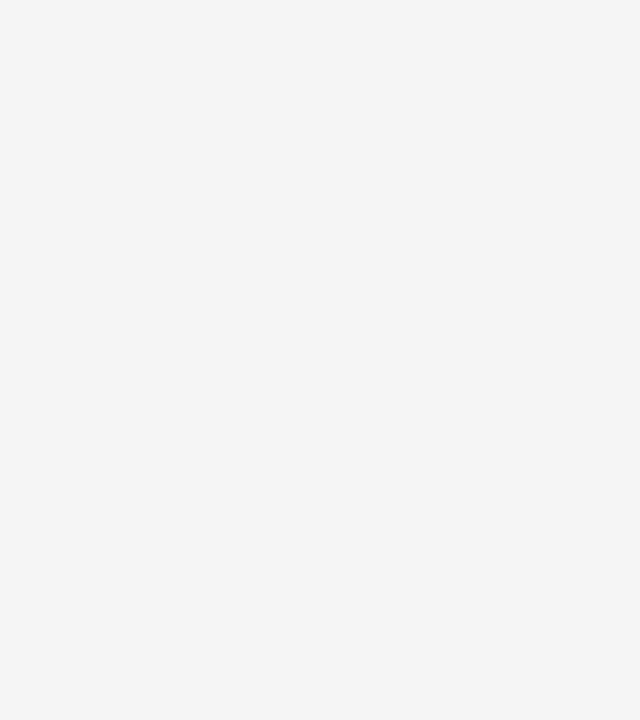
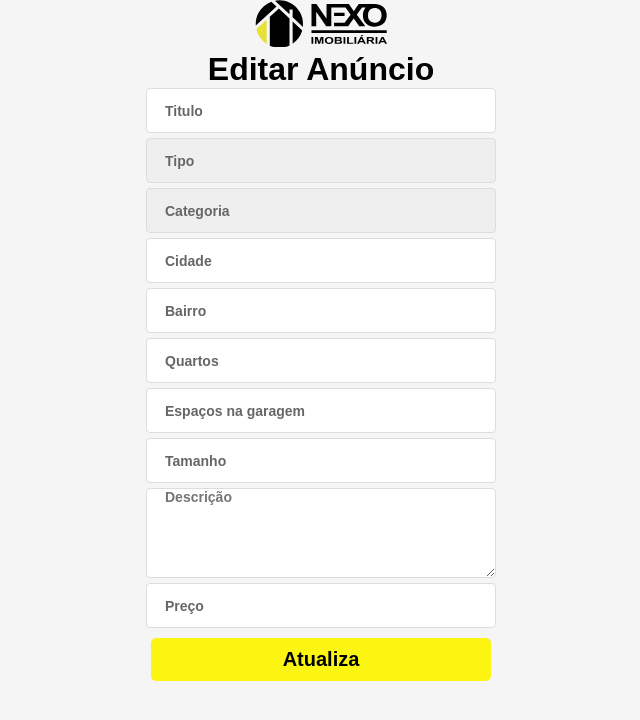
Before and after one commit to gabrielrab/nexo-front-end, a React (Create React App) app: page /edit/1 in a window 1280 px wide. Shown: the top 720 px of the page, without its empty margins (319-959 px from the left). Built offline with nearby package versions, Linux system fonts and the light colour scheme; no server answers; sample sign-in values are in the browser's storage.

Commit message:
Add edit page

```diff
--- a/src/pages/Dashborad.js
+++ b/src/pages/Dashborad.js
@@ -57,7 +57,7 @@ export default function({ match, history }) {
                 })}
               </label>
               <div>
-                <Link to="/">
+                <Link to={`/edit/${product._id}`}>
                   <button className="btn-das">Editar</button>
                 </Link>
                 <button
--- /dev/null
+++ b/src/pages/Edit.js
@@ -0,0 +1,151 @@
+import React, { useState, useEffect } from "react";
+import { Link } from "react-router-dom";
+import { ToastContainer, toast } from "react-toastify";
+import "react-toastify/dist/ReactToastify.css";
+
+import "./Create.css";
+import api from "../services/api";
+import useForm from "../hooks/useForms";
+
+import logo from "../assets/logo.svg";
+
+export default function({ match }) {
+  const { id } = match.params;
+  const [product, setProduct] = useState([]);
+  const [{ values }, handleChange, handleSubmit] = useForm();
+
+  useEffect(() => {
+    async function loadProduct() {
+      const { data } = await api.get(`/product/${id}`);
+      debugger;
+      setProduct(data.product);
+    }
+    loadProduct();
+  }, [id]);
+
+  const onSubmit = async e => {
+    e.preventDefault();
+  };
+
+  async function enviarProduto() {
+    const formData = new FormData();
+    formData.append("label", values["label"]);
+    formData.append("option", values["option"]);
+    formData.append("category", values["category"]);
+    formData.append("city", values["city"]);
+    formData.append("district", values["district"]);
+    formData.append("bedrooms", values["bedrooms"]);
+    formData.append("parkingSpaces", values["parkingSpaces"]);
+    formData.append("size", values["size"]);
+    formData.append("description", values["description"]);
+    formData.append("price", values["price"]);
+
+    try {
+      //#Parei na parte que tenho que enviar para o banco de dados as alteracoes ...
+      //Problema identificado = formData esta assumindo valores errados...
+      debugger;
+      const response = await api
+        .put(`/product/${id}`, formData)
+        .then(res => {
+          toast.success("Anúncio Editado!");
+        })
+        .catch(err => {
+          toast.error(
+            "Erro! Tente novamente mais tarde, ou contate o desenvolvedor"
+          );
+        });
+      console.log(response);
+    } catch (error) {
+      console.log(error);
+    }
+  }
+
+  return (
+    <div className="create-container">
+      <Link to="/">
+        <img src={logo} alt="Nexo" />
+      </Link>
+      <h1>Editar Anúncio</h1>
+      <form onSubmit={handleSubmit(enviarProduto)}>
+        <div className="form-group">
+          <ToastContainer />
+        </div>
+        <input
+          name="label"
+          placeholder="Titulo"
+          defaultValue={product.label}
+          onChange={handleChange}
+          required
+        />
+        <select
+          name="option"
+          onchange={handleChange}
+          defaultValue={product.option}
+        >
+          <option hidden>Tipo</option>
+          <option value="alugar">Alugar</option>
+          <option value="comprar">Comprar</option>
+        </select>
+        <select
+          name="category"
+          onChange={handleChange}
+          value={product.category}
+        >
+          <option hidden>Categoria</option>
+          <option>Casa</option>
+          <option>Apartamento</option>
+          <option>Lote</option>
+        </select>
+        <input
+          name="city"
+          placeholder="Cidade"
+          onChange={handleChange}
+          defaultValue={product.city}
+        />
+        <input
+          name="district"
+          placeholder="Bairro"
+          onChange={handleChange}
+          defaultValue={product.district}
+        />
+        <input
+          type="number"
+          name="bedrooms"
+          defaultValue={product.bedrooms}
+          placeholder="Quartos"
+          onChange={handleChange}
+        />
+        <input
+          type="number"
+          name="parkingSpaces"
+          defaultValue={product.parkingSpaces}
+          placeholder="Espaços na garagem"
+          onChange={handleChange}
+        />
+        <input
+          type="number"
+          name="size"
+          defaultValue={product.size}
+          placeholder="Tamanho"
+          onChange={handleChange}
+        />
+        <textarea
+          name="description"
+          placeholder="Descrição"
+          onChange={handleChange}
+          defaultValue={product.description}
+        />
+        <input
+          type="number"
+          name="price"
+          placeholder="Preço"
+          defaultValue={product.price}
+          onChange={handleChange}
+        />
+        <button className="btn" type="submit">
+          Atualiza
+        </button>
+      </form>
+    </div>
+  );
+}
--- a/src/routes.js
+++ b/src/routes.js
@@ -9,6 +9,7 @@ import Login from "./pages/Login";
 import Create from "./pages/Create";
 import Dashborad from "./pages/Dashborad";
 import Product from "./pages/Product";
+import Edit from "./pages/Edit";
 
 const PrivatedRoute = ({ component: Component, ...rest }) => (
   <Route
@@ -33,6 +34,7 @@ export default function Routes() {
       <Route path="/login" component={Login} />
       <PrivatedRoute path="/create" component={Create} />
       <PrivatedRoute path="/dashboard" component={Dashborad} />
+      <PrivatedRoute path="/edit/:id" component={Edit} />
       <Route path="/product/:id" component={Product} />
     </BrowserRouter>
   );
```
